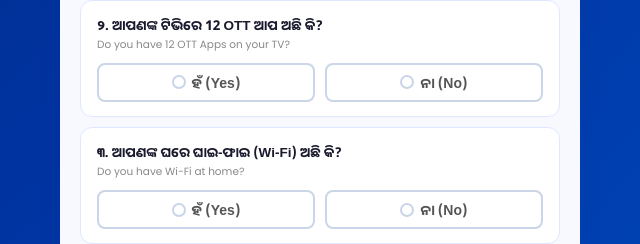
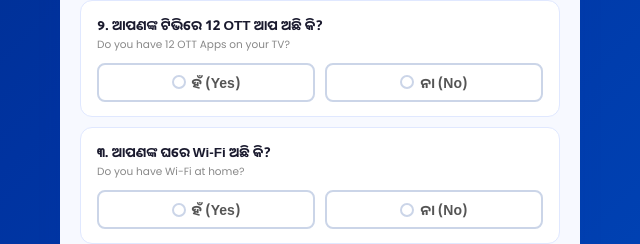
Before and after one commit to BerhampurArea/JPAM-Visit, a plain HTML site: page index.html in a window 1280 px wide. Shown: the part 1236-1480 px from the top of the page, 320-960 px from the left. Drawn offline with Linux system fonts and the light colour scheme.

Commit message:
Update Wi-Fi question text in index.html

```diff
--- a/index.html
+++ b/index.html
@@ -635,7 +635,7 @@
         </div>
 
         <div class="question-card" id="qc_t3">
-          <div class="q-text">୩. ଆପଣଙ୍କ ଘରେ ଘାଇ-ଫାଇ (Wi-Fi) ଅଛି କି?</div>
+          <div class="q-text">୩. ଆପଣଙ୍କ ଘରେ Wi-Fi ଅଛି କି?</div>
           <div class="q-text-en">Do you have Wi-Fi at home?</div>
           <div class="radio-group">
             <label class="radio-option">
```
